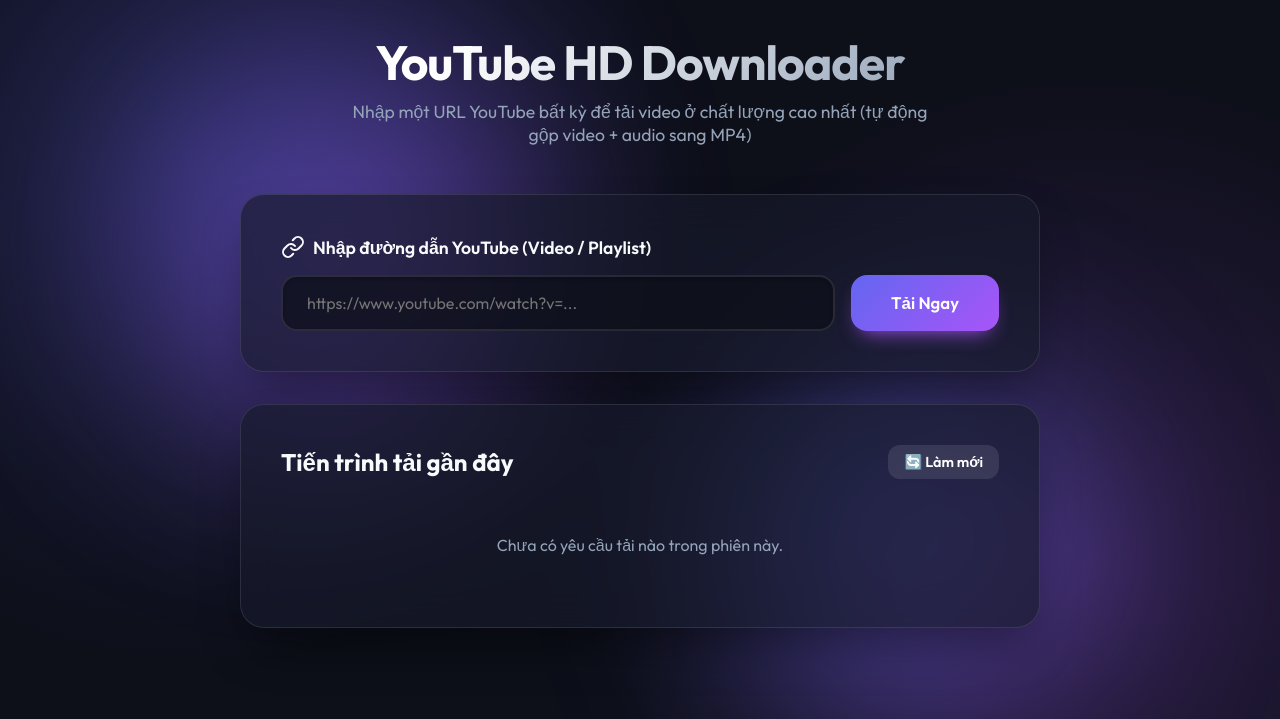
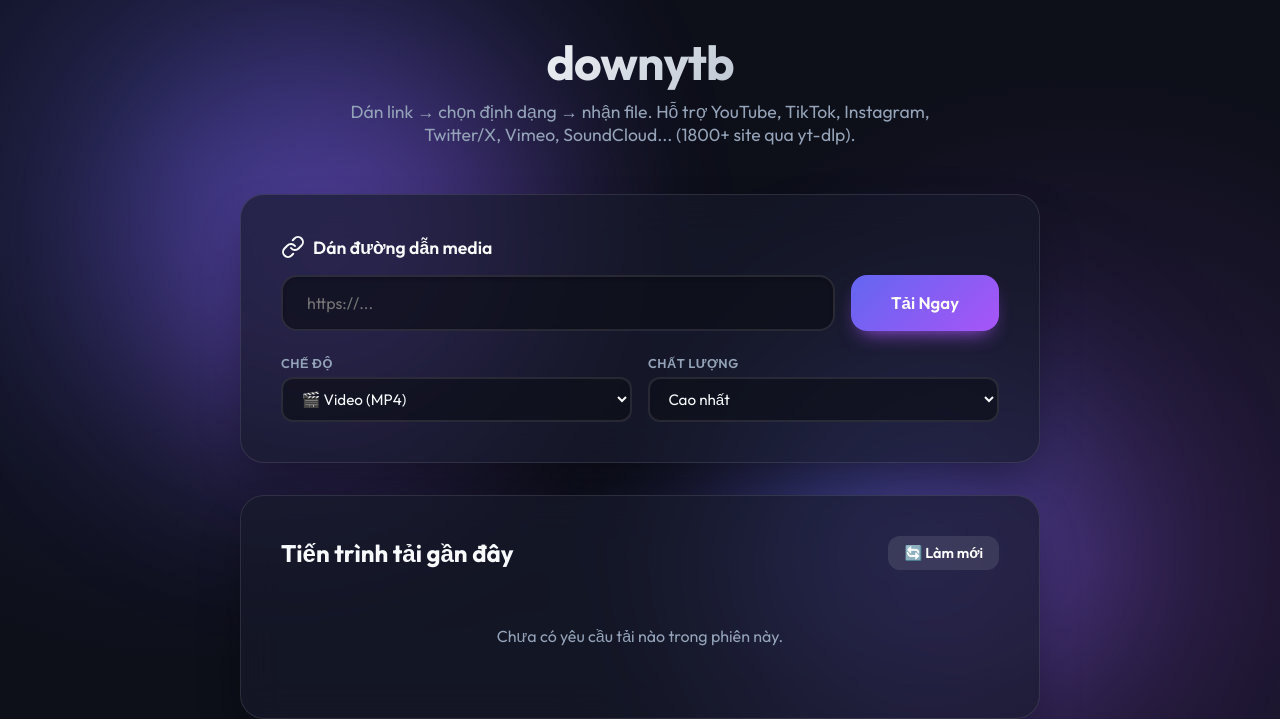
Before and after one commit to vudang4494/downytb, a FastAPI app: page / in a window 1280 px wide. Shown: the top 719 px of the page. Run offline with FastAPI, Linux system fonts and the light colour scheme; data that the repository does not hold is empty.

Commit message:
feat: v3.0.0 — multi-platform media downloader, MP4-first
- Generic URL support (any yt-dlp site), not YouTube-only
- Simplified API: url + mode (video MP4 / audio MP3) + quality
- Per-job output folders so concurrent downloads don't overwrite
- Serve result file with correct MIME via mimetypes.guess_type
- CORS fix (allow_credentials=False with wildcard origin)
- XSS-safe dashboard, real-time job tracking + download button
- Updated README, schemas, services for the leaner feature set

```diff
--- a/api/main.py
+++ b/api/main.py
@@ -1,4 +1,6 @@
 import os
+import re
+import mimetypes
 from fastapi import FastAPI, BackgroundTasks, HTTPException
 from fastapi.responses import HTMLResponse, JSONResponse, FileResponse
 from fastapi.middleware.cors import CORSMiddleware
@@ -11,9 +13,9 @@ from api.services import execute_download_job, get_all_jobs, get_job_by_id, crea
 logger = get_logger("API_Main")
 
 app = FastAPI(
-    title="YouTube HD Downloader API",
-    description="Nhập một URL YouTube bất kỳ → tải và trả về video chất lượng cao nhất của clip đó.",
-    version="2.0.0",
+    title="downytb — Media Downloader API",
+    description="Nhập một URL bất kỳ (YouTube, TikTok, Instagram, Twitter/X...) → tải video/audio ở chất lượng mong muốn.",
+    version="3.0.0",
     docs_url="/docs",
     redoc_url="/redoc"
 )
@@ -36,11 +38,15 @@ async def serve_dashboard():
 
 @app.post("/api/v1/download", tags=["Download Jobs"])
 async def start_download_job(req: DownloadRequest, background_tasks: BackgroundTasks):
-    if not req.url or ("youtube.com" not in req.url and "youtu.be" not in req.url):
-        raise HTTPException(status_code=400, detail="URL không hợp lệ. Vui lòng nhập đường dẫn YouTube.")
+    if not req.url or not re.match(r"^https?://", req.url.strip()):
+        raise HTTPException(status_code=400, detail="URL không hợp lệ. Vui lòng nhập một đường dẫn http(s).")
 
-    job_id = create_job(req.url)
-    background_tasks.add_task(execute_download_job, job_id, req.url)
+    options = {
+        "mode": req.mode,
+        "quality": req.quality,
+    }
+    job_id = create_job(req.url.strip(), options)
+    background_tasks.add_task(execute_download_job, job_id, req.url.strip(), options)
     return JSONResponse({"job_id": job_id, "status": "pending", "message": "Tiến trình tải ngầm đã được kích hoạt."})
 
 @app.get("/api/v1/jobs", response_model=JobsListResponse, tags=["Download Jobs"])
@@ -65,7 +71,8 @@ async def download_job_file(job_id: str):
     filepath = job["filepath"]
     if not os.path.exists(filepath):
         raise HTTPException(status_code=410, detail="File kết quả không còn tồn tại trên máy chủ.")
-    return FileResponse(filepath, filename=job.get("filename") or os.path.basename(filepath), media_type="video/mp4")
+    media_type = mimetypes.guess_type(filepath)[0] or "application/octet-stream"
+    return FileResponse(filepath, filename=job.get("filename") or os.path.basename(filepath), media_type=media_type)
 
 @app.get("/api/v1/system/status", response_model=SystemStatusResponse, tags=["System"])
 async def check_system_status():
@@ -73,7 +80,7 @@ async def check_system_status():
         "status": "online",
         "output_dir": str(OUTPUT_DIR),
         "output_writable": os.access(OUTPUT_DIR, os.W_OK),
-        "version": "2.0.0"
+        "version": "3.0.0"
     }
 
 if __name__ == "__main__":
--- a/templates/dashboard.html
+++ b/templates/dashboard.html
@@ -3,7 +3,7 @@
 <head>
     <meta charset="UTF-8">
     <meta name="viewport" content="width=device-width, initial-scale=1.0">
-    <title>YouTube HD Downloader Dashboard</title>
+    <title>downytb — Media Downloader</title>
     <link rel="preconnect" href="https://fonts.googleapis.com">
     <link rel="preconnect" href="https://fonts.gstatic.com" crossorigin>
     <link href="https://fonts.googleapis.com/css2?family=Outfit:wght@300;400;600;700&display=swap" rel="stylesheet">
@@ -191,6 +191,55 @@
             transform: none;
         }
 
+        /* Option selectors (cobalt-style) */
+        .options-row {
+            display: flex;
+            flex-wrap: wrap;
+            gap: 1rem;
+            margin-top: 0.5rem;
+        }
+        .opt {
+            display: flex;
+            flex-direction: column;
+            gap: 0.35rem;
+            flex: 1;
+            min-width: 130px;
+        }
+        .opt-label {
+            font-size: 0.8rem;
+            font-weight: 600;
+            color: var(--text-sub);
+            text-transform: uppercase;
+            letter-spacing: 0.04em;
+        }
+        .opt select {
+            background: rgba(13, 15, 25, 0.7);
+            border: 2px solid rgba(255, 255, 255, 0.1);
+            padding: 0.65rem 0.9rem;
+            border-radius: 12px;
+            color: var(--text-main);
+            font-size: 0.95rem;
+            outline: none;
+            cursor: pointer;
+            transition: border-color 0.3s ease;
+        }
+        .opt select:focus { border-color: var(--primary); }
+
+        .download-link {
+            margin-top: 0.5rem;
+            align-self: flex-start;
+            text-decoration: none;
+            background: linear-gradient(135deg, var(--success), #059669);
+            color: white;
+            padding: 0.5rem 1.1rem;
+            border-radius: 12px;
+            font-size: 0.9rem;
+            font-weight: 600;
+            box-shadow: 0 8px 16px -8px var(--success);
+            transition: transform 0.2s ease;
+        }
+        .download-link:hover { transform: translateY(-2px); }
+
         /* Spinner */
         .spinner {
             border: 3px solid rgba(255,255,255,0.3);
@@ -310,8 +359,8 @@
     <div class="glow-circle glow-2"></div>
 
     <header>
-        <h1>YouTube HD Downloader</h1>
-        <p>Nhập một URL YouTube bất kỳ để tải video ở chất lượng cao nhất (tự động gộp video + audio sang MP4)</p>
+        <h1>downytb</h1>
+        <p>Dán link → chọn định dạng → nhận file. Hỗ trợ YouTube, TikTok, Instagram, Twitter/X, Vimeo, SoundCloud... (1800+ site qua yt-dlp).</p>
     </header>
 
     <div class="container">
@@ -319,14 +368,36 @@
             <div class="form-group">
                 <label for="urlInput">
                     <svg width="24" height="24" viewBox="0 0 24 24" fill="none" stroke="currentColor" stroke-width="2" stroke-linecap="round" stroke-linejoin="round"><path d="M10 13a5 5 0 0 0 7.54.54l3-3a5 5 0 0 0-7.07-7.07l-1.72 1.71"></path><path d="M14 11a5 5 0 0 0-7.54-.54l-3 3a5 5 0 0 0 7.07 7.07l1.71-1.71"></path></svg>
-                    Nhập đường dẫn YouTube (Video / Playlist)
+                    Dán đường dẫn media
                 </label>
                 <div class="input-wrapper">
-                    <input type="text" id="urlInput" placeholder="https://www.youtube.com/watch?v=..." autocomplete="off">
+                    <input type="text" id="urlInput" placeholder="https://..." autocomplete="off">
                     <button id="submitBtn" onclick="submitUrl()">
                         <span id="btnText">Tải Ngay</span>
                         <div class="spinner" id="btnSpinner"></div>
                     </button>
+                </div>
+
+                <div class="options-row">
+                    <div class="opt">
+                        <span class="opt-label">Chế độ</span>
+                        <select id="modeSelect" onchange="onModeChange()">
+                            <option value="video">🎬 Video (MP4)</option>
+                            <option value="audio">🎵 Audio (MP3)</option>
+                        </select>
+                    </div>
+                    <div class="opt" id="qualityOpt">
+                        <span class="opt-label">Chất lượng</span>
+                        <select id="qualitySelect">
+                            <option value="max">Cao nhất</option>
+                            <option value="2160">2160p (4K)</option>
+                            <option value="1440">1440p (2K)</option>
+                            <option value="1080">1080p</option>
+                            <option value="720">720p</option>
+                            <option value="480">480p</option>
+                            <option value="360">360p</option>
+                        </select>
+                    </div>
                 </div>
             </div>
         </div>
@@ -347,6 +418,12 @@
     <script>
         const API_BASE = window.location.origin;
 
+        // Audio (MP3) thì không cần chọn chất lượng video
+        function onModeChange() {
+            const isAudio = document.getElementById('modeSelect').value === 'audio';
+            document.getElementById('qualityOpt').style.display = isAudio ? 'none' : '';
+        }
+
         async function submitUrl() {
             const input = document.getElementById('urlInput');
             const btn = document.getElementById('submitBtn');
@@ -355,9 +432,15 @@
             const url = input.value.trim();
 
             if (!url) {
-                alert('Vui lòng nhập đường dẫn YouTube!');
+                alert('Vui lòng dán đường dẫn media!');
                 return;
             }
+
+            const payload = {
+                url,
+                mode: document.getElementById('modeSelect').value,
+                quality: document.getElementById('qualitySelect').value,
+            };
 
             // UI Loading state
             input.disabled = true;
@@ -369,7 +452,7 @@
                 const res = await fetch(`${API_BASE}/api/v1/download`, {
                     method: 'POST',
                     headers: { 'Content-Type': 'application/json' },
-                    body: JSON.stringify({ url })
+                    body: JSON.stringify(payload)
                 });
 
                 const data = await res.json();
@@ -411,16 +494,22 @@
 
                 // Reverse to show newest first
                 const jobs = [...data.jobs].reverse();
-                container.innerHTML = jobs.map(job => `
+                container.innerHTML = jobs.map(job => {
+                    const dl = (job.status === 'completed' && job.filename)
+                        ? `<a class="download-link" href="${API_BASE}/api/v1/jobs/${encodeURIComponent(job.id)}/file" download>⬇ Tải file: ${escapeHtml(job.filename)}</a>`
+                        : '';
+                    const tags = [job.mode, job.quality].filter(Boolean).map(escapeHtml).join(' · ');
+                    return `
                     <div class="job-card">
                         <div class="job-top">
-                            <span class="job-id">${escapeHtml(job.id).toUpperCase()}</span>
+                            <span class="job-id">${escapeHtml(job.id).toUpperCase()}${tags ? ' · ' + tags : ''}</span>
                             <span class="job-badge status-${escapeHtml(job.status)}">${escapeHtml(job.status)}</span>
                         </div>
                         <div class="job-url">${escapeHtml(job.url)}</div>
                         <div class="job-message">${escapeHtml(job.message)}</div>
-                    </div>
-                `).join('');
+                        ${dl}
+                    </div>`;
+                }).join('');
             } catch (err) {
                 console.error('Lỗi khi tải danh sách tiến trình:', err);
             }
```
Also changed, not shown: api/schemas.py (+14 -2 lines), api/services.py (+44 -14 lines), core/config.py (+37 -12 lines), README.md.
